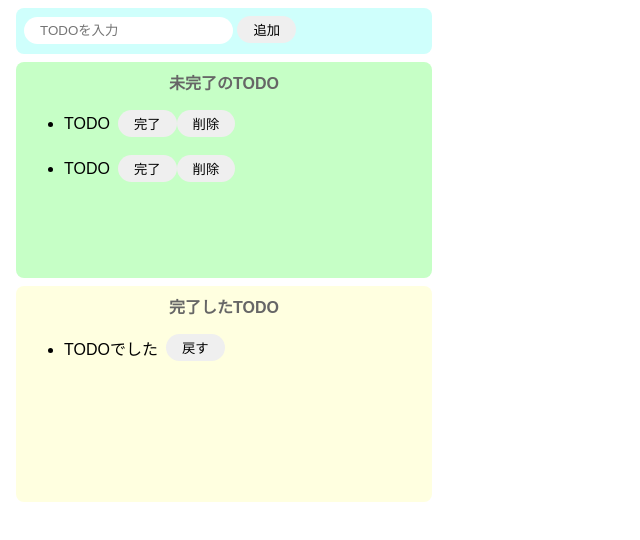
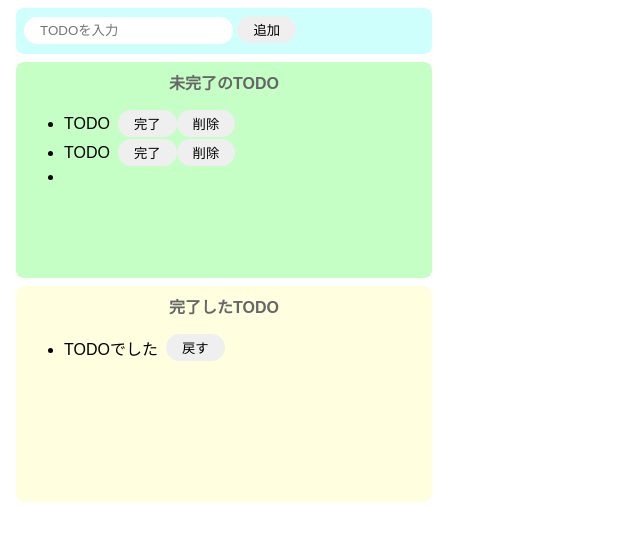
Before and after one commit to cant-dev/Vanilla_to_React, a website built with Parcel: page index.html in a window 1280 px wide. Both pictures are taken after a click on the button "追加". Shown: the whole page, without its empty margins (0-640 px from the left). Built offline with nearby package versions, Linux system fonts and the light colour scheme.

Commit message:
DOM・リストの生成

```diff
--- a/index.html
+++ b/index.html
@@ -7,20 +7,18 @@
 
   <body>
     <div class="input-area">
-      <input placeholder="TODOを入力" />
-      <button>追加</button>
+      <input id="add-text" placeholder="TODOを入力" />
+      <button id="add-button">追加</button>
     </div>
 
     <div class="incomplete-area">
       <p class="title">未完了のTODO</p>
-      <ul>
+      <ul id="incomplete-list">
         <div class="list-row">
           <li>TODO</li>
           <button>完了</button>
           <button>削除</button>
         </div>
-      </ul>
-      <ul>
         <div class="list-row">
           <li>TODO</li>
           <button>完了</button>
--- a/src/index.js
+++ b/src/index.js
@@ -1 +1,32 @@
 import "./styles.css";
+
+const onclickAdd = () => {
+  // Textboxの値を初期化し、値を初期化する
+  const inputText = document.getElementById("add-text").value;
+  // alert(inputText);
+  document.getElementById("add-text").value = "";
+
+  // JS上からHTMLのDOMを生成して差し込む;
+
+  // divの生成
+  const div = document.createElement("div");
+  div.className = "list-row";
+  console.log(div);
+
+  // listの生成
+  // createElement関数はDOMの生成
+  const li = document.createElement("li");
+  li.innerText = inputText;
+  console.log(li);
+
+  div.appendChild(li);
+  console.log(div);
+
+  // 未完了リストに追加
+  document.getElementById("incomplete-list").appendChild(div);
+};
+
+// divの子要素にliを入れる
+document
+  .getElementById("add-button")
+  .addEventListener("click", () => onclickAdd());
```
